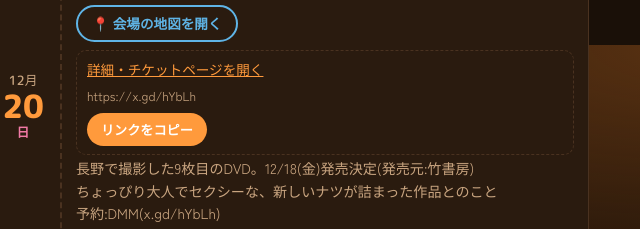
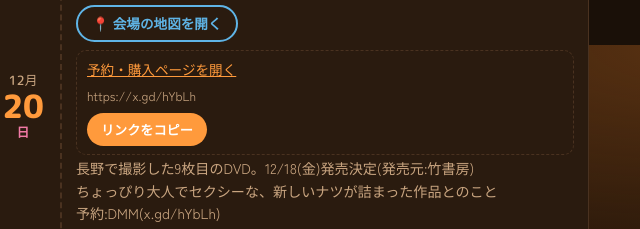
Before and after one commit to andrew-memo-1/natsu-techo, a plain HTML site: page index.html in a window 1280 px wide. Shown: the part 5555-5784 px from the top of the page, 355-995 px from the left. Drawn offline with Linux system fonts and the light colour scheme.

Commit message:
リリイベのリンク名を「予約・購入ページを開く」に
Co-Authored-By: Claude Opus 5.5 <noreply@anthropic.com>
Claude-Session: https://claude.ai/code/session_019pbNzixjjRAEjExFC3Phtk

```diff
--- a/index.html
+++ b/index.html
@@ -336,7 +336,7 @@ header.hd .stage{margin-inline:auto;position:relative;z-index:1;display:flex;fle
     var soon = !past ? (l.type==='mag' ? (n>0?'発売まであと'+n+'日':'発売中!') : l.type==='web' ? (function(){var sd=l.saleStart?daysUntil(l.saleStart.slice(0,10)):-1; if(sd>1) return '販売開始まであと'+sd+'日'; if(sd===1) return '明日から販売開始!'; if(sd===0&&n>0) return '今日から販売開始!'; return n===0?'今日まで!':n===1?'明日まで!':'締切まであと'+n+'日';})() : (n===0?'今日!':n===1?'明日!':'あと'+n+'日')) : '';
     var times = l.type==='mag' ? (function(){var d=new Date(l.date+'T00:00:00');return '発売 '+(d.getMonth()+1)+'/'+d.getDate()+'('+W[d.getDay()]+')';})() : l.type==='web' ? (function(){function f(ds){var d=new Date(ds+'T00:00:00');return (d.getMonth()+1)+'/'+d.getDate()+'('+W[d.getDay()]+')';}var end=f(l.date)+(l.start?' '+esc(l.start):'');return l.saleStart?'販売期間 '+f(l.saleStart.slice(0,10))+(l.saleStart.length>10?' '+esc(l.saleStart.slice(11,16)):'')+' 〜 '+end:'締切 '+end;})() : [l.open?'開場 '+esc(l.open):'', l.start?(l.type==='live'||l.type==='release'?'開演 ':'開始 ')+esc(l.start):''].filter(Boolean).join(' / ');
     var u = safeUrl(l.url);
-    var link = u ? '<div class="tlink" data-link><a href="'+esc(u)+'" target="_blank" rel="noopener">'+esc(l.linkLabel||((l.type==='web'||l.type==='mag')?'購入ページを開く':(l.type==='special'||l.type==='visit'||l.type==='event')?'詳細を開く':'詳細・チケットページを開く'))+'</a><span class="turl">'+esc(u)+'</span><button type="button" class="copy" data-copy="'+esc(u)+'">リンクをコピー</button></div>' : '';
+    var link = u ? '<div class="tlink" data-link><a href="'+esc(u)+'" target="_blank" rel="noopener">'+esc(l.linkLabel||((l.type==='web'||l.type==='mag')?'購入ページを開く':(l.type==='special'||l.type==='visit'||l.type==='event')?'詳細を開く':l.type==='release'?'予約・購入ページを開く':'詳細・チケットページを開く'))+'</a><span class="turl">'+esc(u)+'</span><button type="button" class="copy" data-copy="'+esc(u)+'">リンクをコピー</button></div>' : '';
     var mq = (l.venue||'').trim();
     var map = mq ? '<div class="maplink" data-link><a href="https://www.google.com/maps/search/?api=1&amp;query='+encodeURIComponent(mq)+'" target="_blank" rel="noopener">📍 会場の地図を開く</a></div>' : '';
     return '<div class="live'+(past?' past':'')+(canEditPage?' editable':'')+'" style="--c:var(--'+t+')"'+(canEditPage?' role="button" tabindex="0"':'')+' data-id="'+esc(l.id)+'">'+
```
